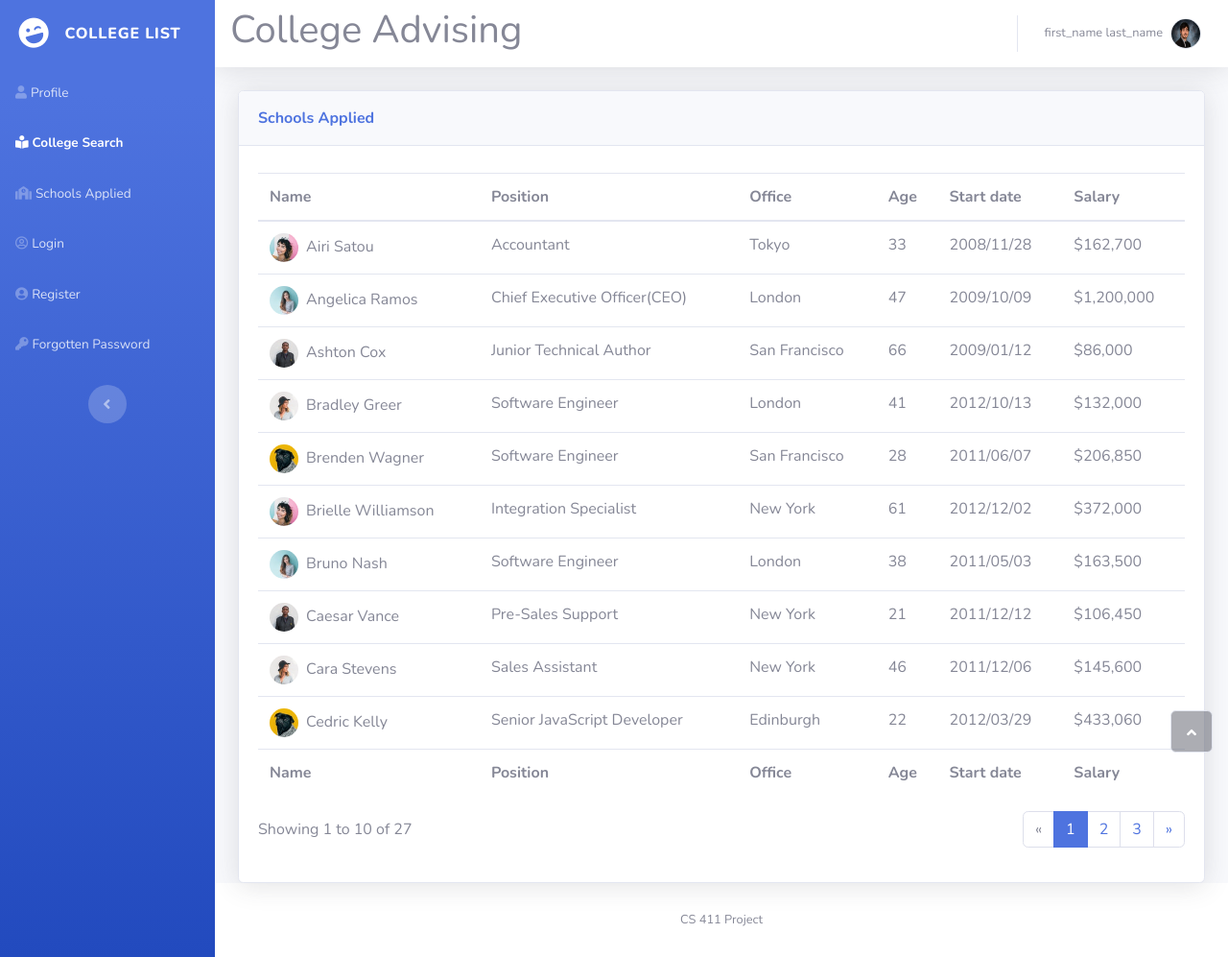
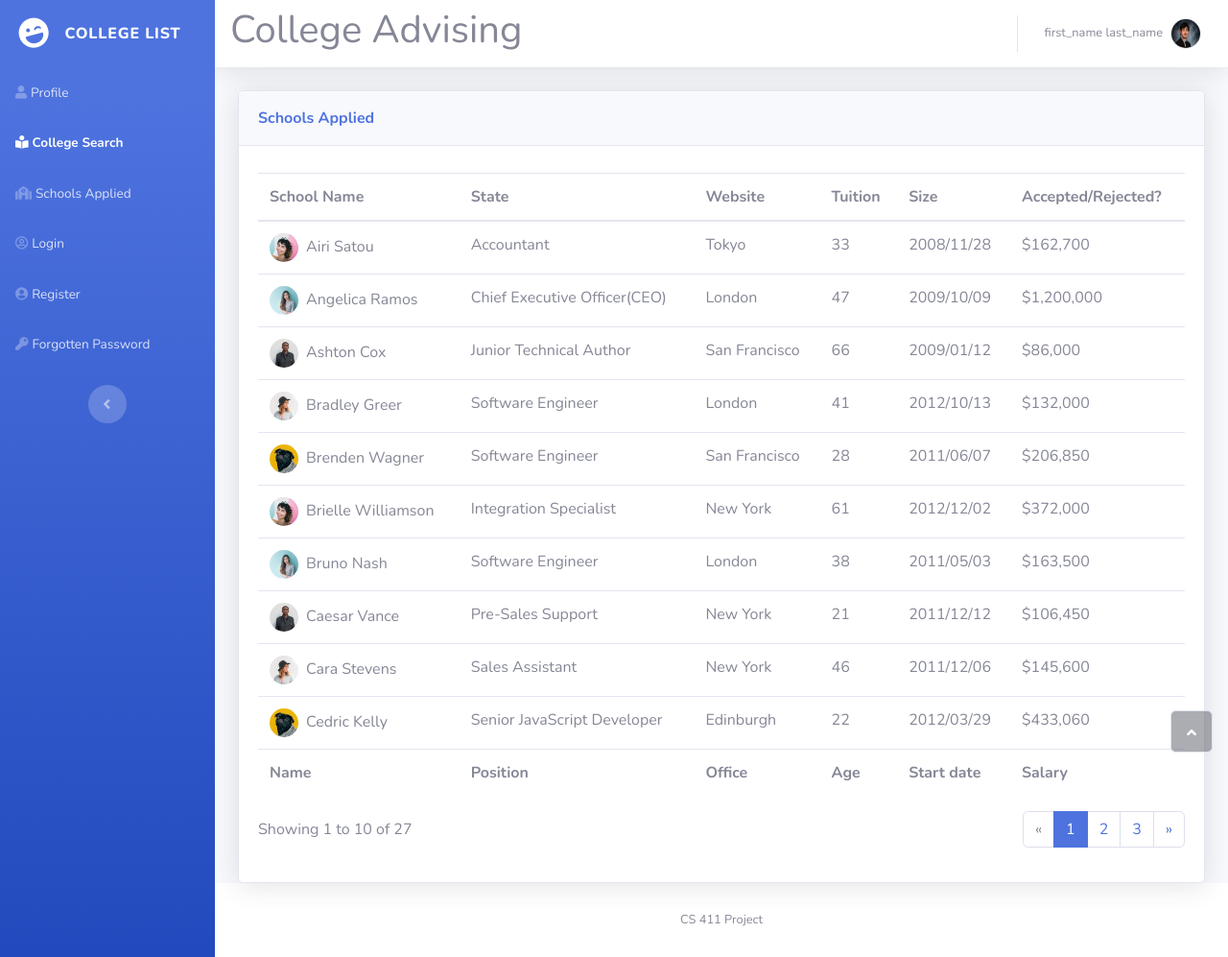
Before and after one commit to pwasal3/CollegeAdvising, a Django app: page /schoolsApplied in a window 1280 px wide. Shown: the whole page at 96% size. Run offline with Django 3.2, Linux system fonts and the light colour scheme; some libraries are stand-ins or nearby versions.

Commit message:
Update SchoolsApplied.html

```diff
--- a/website/templates/SchoolsApplied.html
+++ b/website/templates/SchoolsApplied.html
@@ -60,12 +60,12 @@
                             <table class="table dataTable my-0" id="dataTable">
                                 <thead>
                                     <tr>
-                                        <th>Name</th>
-                                        <th>Position</th>
-                                        <th>Office</th>
-                                        <th>Age</th>
-                                        <th>Start date</th>
-                                        <th>Salary</th>
+                                        <th>School Name</th>
+                                        <th>State</th>
+                                        <th>Website</th>
+                                        <th>Tuition</th>
+                                        <th>Size</th>
+                                        <th>Accepted/Rejected?</th>
                                     </tr>
                                 </thead>
                                 <tbody>
```
